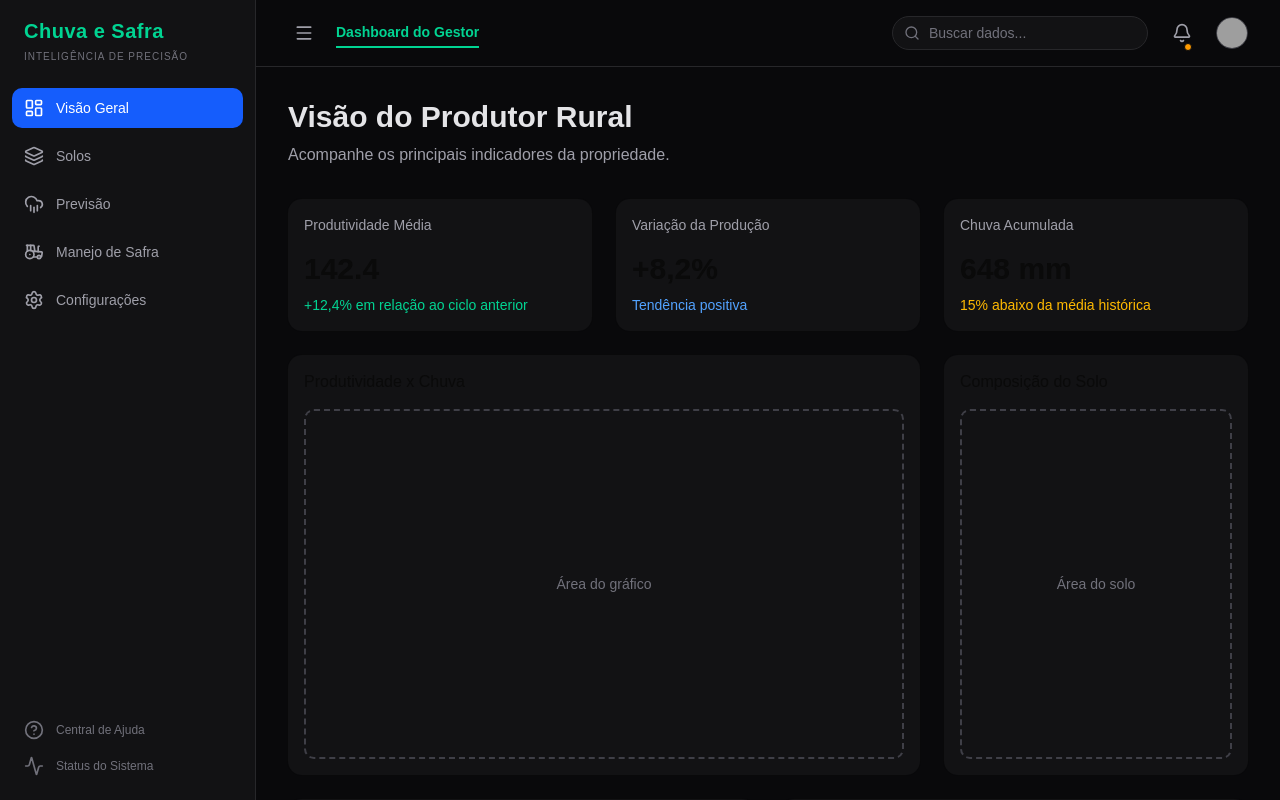
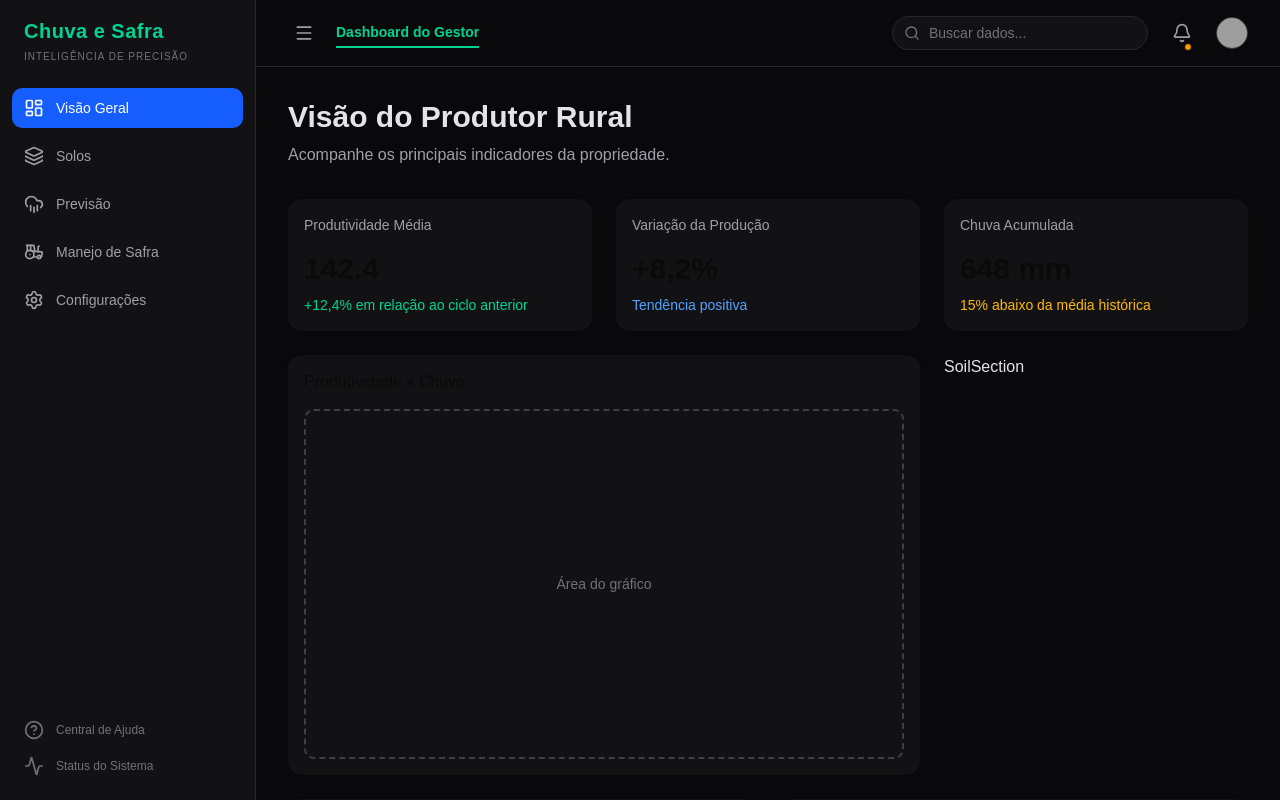
Before and after one commit to codevdu/Demeter, a Next.js app in the folder frontend/: page /produtor in a window 1280 px wide. Built offline with nearby package versions, Linux system fonts and the light colour scheme; grey boxes are pictures that could not be loaded.

Commit message:
refactor: extrai SoilSection para componente

```diff
--- /dev/null
+++ b/frontend/src/components/produtor/SoilSection.tsx
@@ -0,0 +1,7 @@
+export function SoilSection() {
+  return (
+    <div>
+      SoilSection
+    </div>
+  );
+}
--- a/frontend/src/pages/produtor/index.tsx
+++ b/frontend/src/pages/produtor/index.tsx
@@ -10,6 +10,7 @@ import {
 } from "@/components/ui/card";
 import { ChartSection } from "@/components/produtor/ChartSection";
 import { TimelineSection } from "@/components/produtor/TimelineSection";
+import { SoilSection } from "@/components/produtor/SoilSection";
 
 export default function ProdutorDashboard() {
   const [isSidebarOpen, setIsSidebarOpen] = React.useState(true);
@@ -105,25 +106,7 @@ export default function ProdutorDashboard() {
 
                 {/* Card do solo */}
 
-                <Card className="bg-[#121214] border-zinc-800">
-
-                    <CardHeader>
-                        <CardTitle>
-                            Composição do Solo
-                        </CardTitle>
-                    </CardHeader>
-
-                    <CardContent>
-
-                        <div className="h-[350px] rounded-lg border-2 border-dashed border-zinc-700 flex items-center justify-center text-zinc-500">
-
-                            Área do solo
-
-                        </div>
-
-                    </CardContent>
-
-                </Card>
+                <SoilSection />
 
             </div>
 
```
